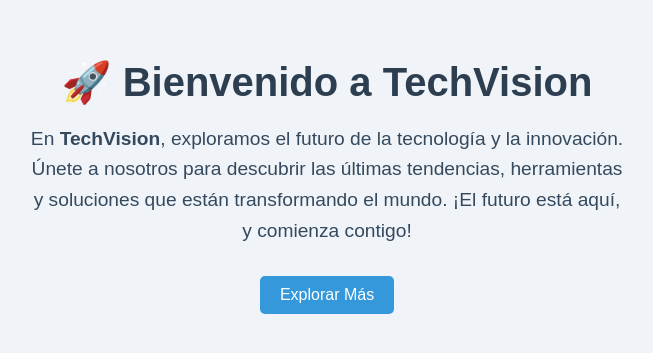
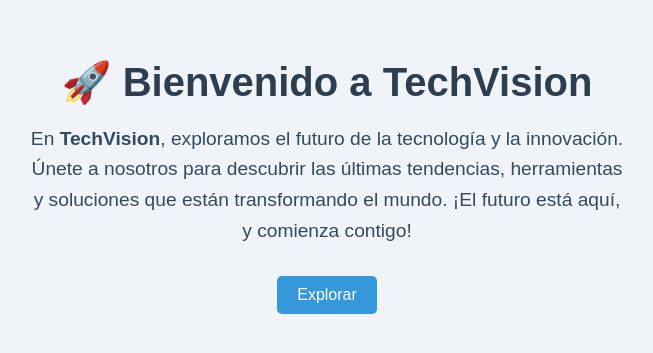
Before and after one commit to Ross1736/testing, a React (Vite) app: page / in a window 1280 px wide. Shown: the part 213-566 px from the top of the page, without its empty margins (313-966 px from the left). Built offline with nearby package versions, Linux system fonts and the light colour scheme.

Commit message:
Update App.tsx

```diff
--- a/src/App.tsx
+++ b/src/App.tsx
@@ -8,7 +8,7 @@ function App(): JSX.Element {
         herramientas y soluciones que están transformando el mundo. ¡El futuro
         está aquí, y comienza contigo!
       </p>
-      <button style={styles.button}>Explorar Más</button>
+      <button style={styles.button}>Explorar</button>
     </div>
   );
 }
```
